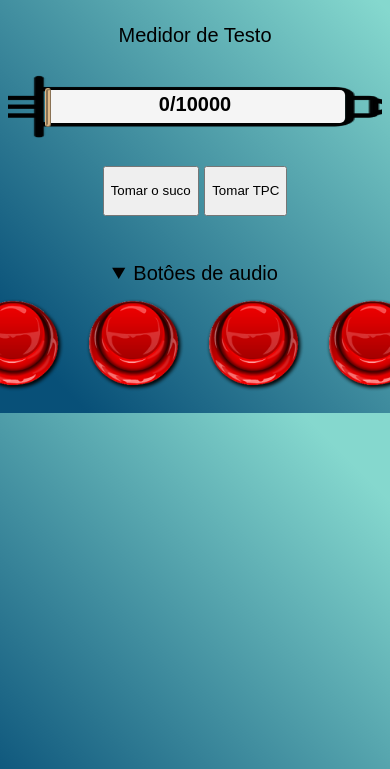
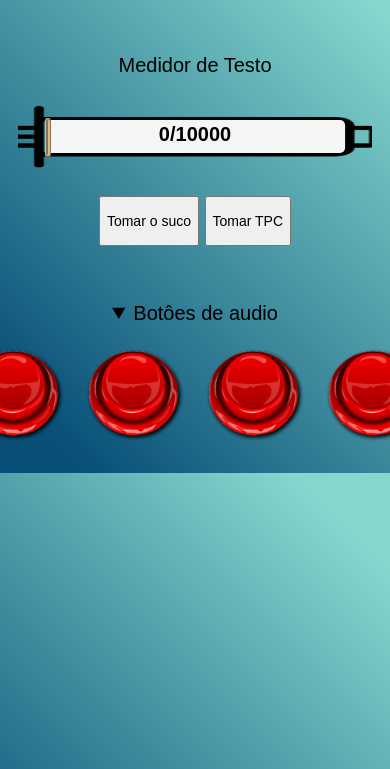
Before and after one commit to BrunoWeidebach/Estudos, a plain HTML site: page index.html in a window 390 px wide. Shown: the part 75-844 px from the top of the page. Drawn offline with Linux system fonts and the light colour scheme.

Commit message:
Update estilo.css

```diff
--- a/estilo.css
+++ b/estilo.css
@@ -77,3 +77,17 @@ body {
 
 
  }
+
+ @media screen and (max-width: 600px) {
+    /* Reduzir margens para melhor aproveitamento do espaço */
+    section {
+        padding: 10px;
+    }
+
+    /* Ajustar tamanho da fonte dos botões */
+    #botaoInjetar,
+    #botaoTpc,
+    .botao-audio {
+        font-size: 14px;
+    }
+}
```
